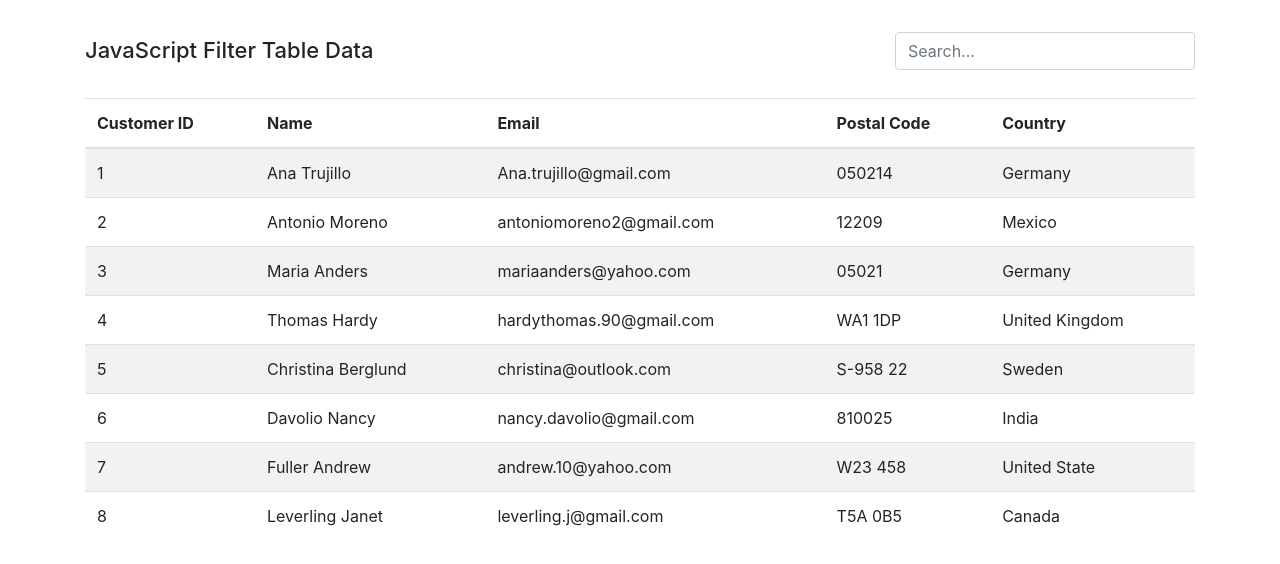
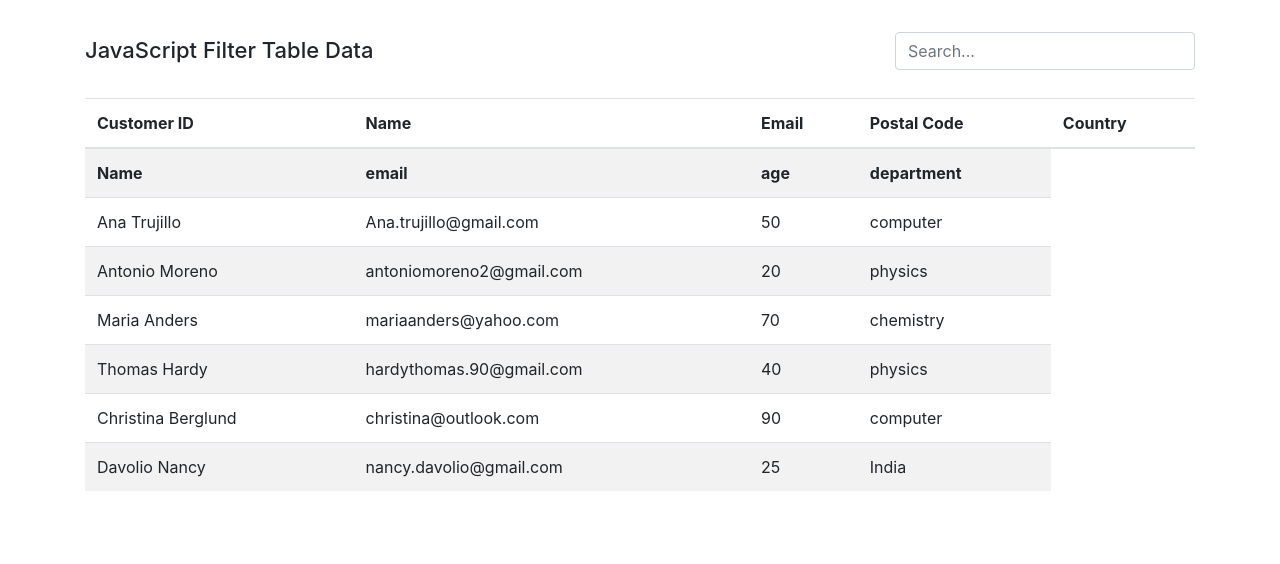
Before and after one commit to anitha0110/firstassignment, a plain HTML site: page index.html in a window 1280 px wide. Drawn offline with nearby package versions, Linux system fonts and the light colour scheme.

Commit message:
Update index.html

```diff
--- a/index.html
+++ b/index.html
@@ -35,61 +35,52 @@
             </thead>
             <tbody>
                 <tr>
-                    <td>1</td>
+                    <th>Name</th>
+                    <th>email</th>
+                    <th>age</th>
+                    <th>department</th>
+                </tr>
+            </thead>
+
+                <tr>
                     <td>Ana Trujillo</td>
                     <td>Ana.trujillo@gmail.com</td>
-                    <td>050214</td>
-                    <td>Germany</td>
+                    <td>50</td>
+                    <td>computer</td>
                 </tr>
                 <tr>
-                    <td>2</td>
                     <td>Antonio Moreno</td>
                     <td>antoniomoreno2@gmail.com</td>
-                    <td>12209</td>
-                    <td>Mexico</td>
+                    <td>20</td>
+                    <td>physics</td>
                 </tr>
                 <tr>
-                    <td>3</td>
                     <td>Maria Anders</td>
                     <td>mariaanders@yahoo.com</td>
-                    <td>05021</td>
-                    <td>Germany</td>
+                    <td>70</td>
+                    <td>chemistry</td>
                 </tr>
                 <tr>
-                    <td>4</td>
                     <td>Thomas Hardy</td>
                     <td>hardythomas.90@gmail.com</td>
-                    <td>WA1 1DP</td>
-                    <td>United Kingdom</td>
+                    <td>40</td>
+                    <td>physics</td>
                 </tr>
                 <tr>
-                    <td>5</td>
                     <td>Christina Berglund</td>
                     <td>christina@outlook.com</td>
-                    <td>S-958 22</td>
-                    <td>Sweden</td>
+                    <td>90</td>
+                    <td>computer</td>
                 </tr>
                 <tr>
-                    <td>6</td>
+
                     <td>Davolio Nancy</td>
                     <td>nancy.davolio@gmail.com</td>
-                    <td>810025</td>
+                    <td>25</td>
                     <td>India</td>
                 </tr>
-                <tr>
-                    <td>7</td>
-                    <td>Fuller Andrew</td>
-                    <td>andrew.10@yahoo.com</td>
-                    <td>W23 458</td>
-                    <td>United State</td>
-                </tr>
-                <tr>
-                    <td>8</td>
-                    <td>Leverling Janet</td>
-                    <td>leverling.j@gmail.com</td>
-                    <td>T5A 0B5</td>
-                    <td>Canada</td>
-                </tr>
+
+
             </tbody>
         </table>
     </div>
```
